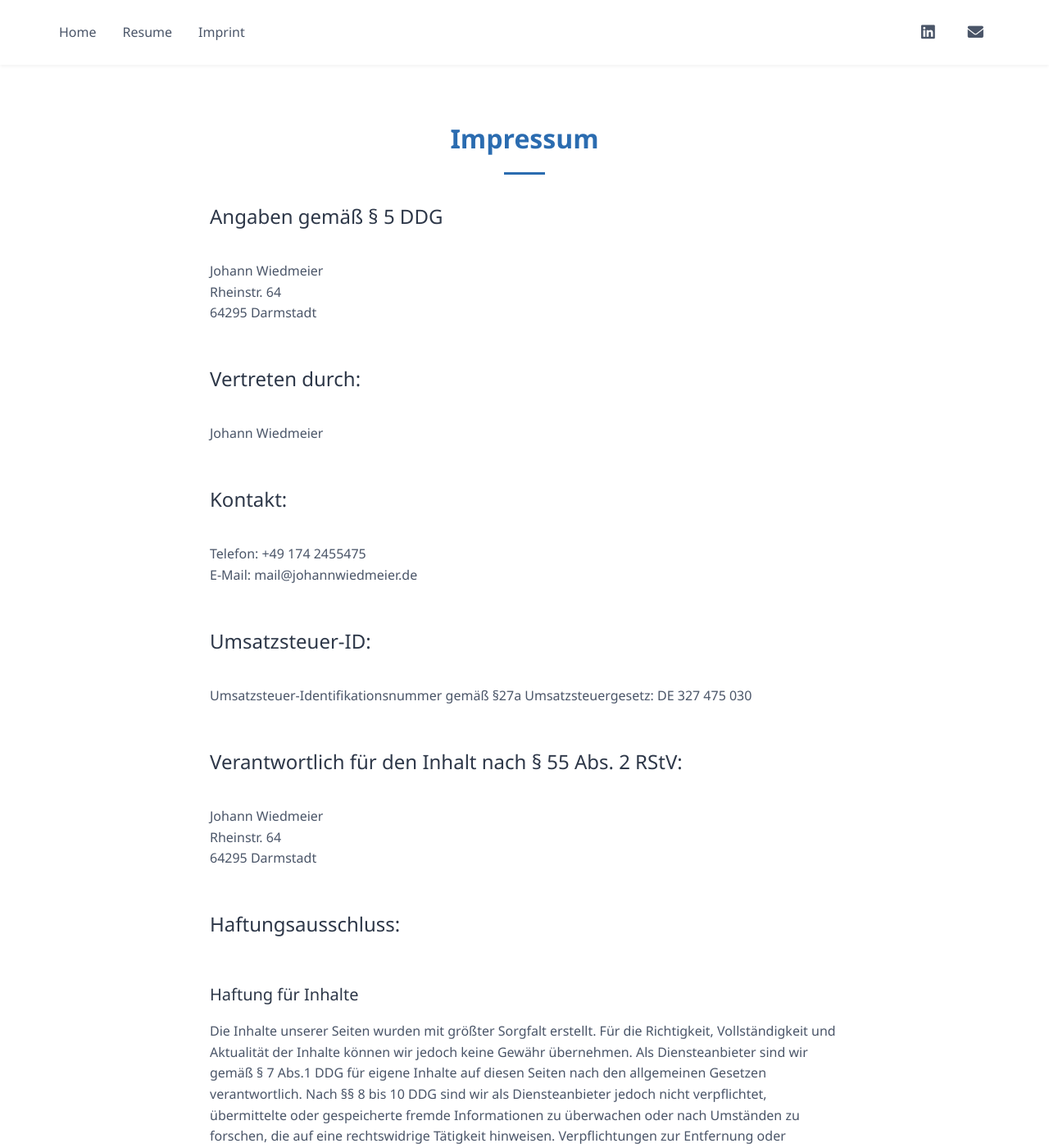
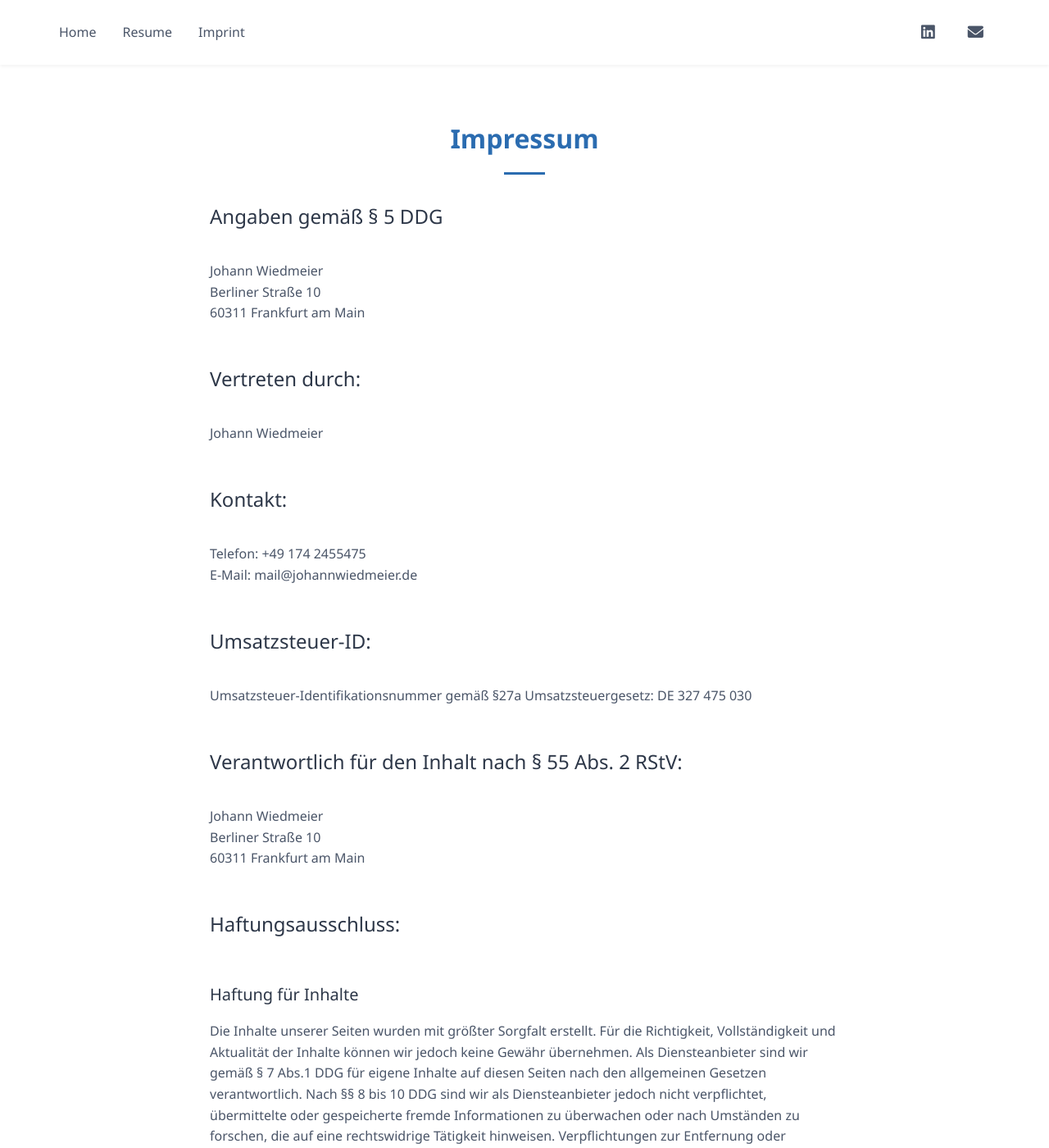
Before and after one commit to johannwiedmeier/johannwiedmeier.github.io, a Jekyll site: the page built from imprint.html, in a window 1280 px wide and 1400 px high. Shown: the whole window at 82% size. Built offline with Jekyll 4.4.1, drawn with Linux system fonts in a browser that asks for light colours.

Commit message:
feat: Update address

```diff
--- a/imprint.html
+++ b/imprint.html
@@ -9,8 +9,8 @@ title: Impressum
     <section class="imprint-section">
         <h2>Angaben gemäß § 5 DDG</h2>
         <p>Johann Wiedmeier<br>
-        Rheinstr. 64<br>
-        64295 Darmstadt</p>
+        Berliner Straße 10<br>
+        60311 Frankfurt am Main</p>
     </section>
 
     <section class="imprint-section">
@@ -32,8 +32,8 @@ title: Impressum
     <section class="imprint-section">
         <h2>Verantwortlich für den Inhalt nach § 55 Abs. 2 RStV:</h2>
         <p>Johann Wiedmeier<br>
-        Rheinstr. 64<br>
-        64295 Darmstadt</p>
+            Berliner Straße 10<br>
+            60311 Frankfurt am Main</p>
     </section>
 
     <section class="imprint-section">
```
